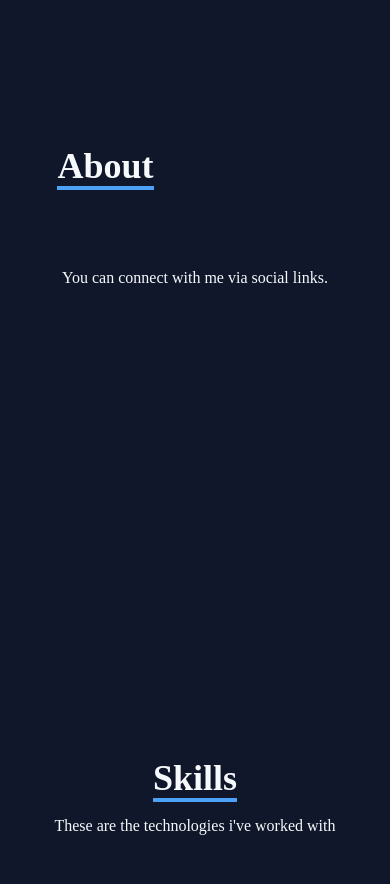
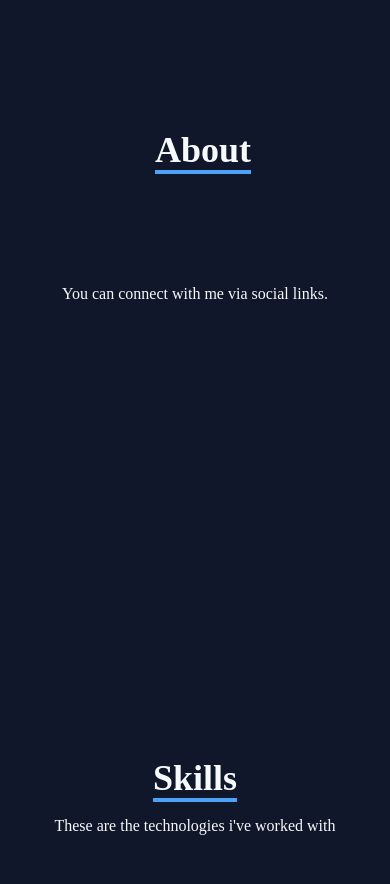
Before and after one commit to alvaro-mq/alvaro-mq.github.io, a React (Create React App) app: page / in a window 390 px wide. Shown: the part 1040-1924 px from the top of the page. Built offline with nearby package versions, Linux system fonts and the light colour scheme.

Commit message:
fix: problem align in small view

```diff
--- a/src/components/About.jsx
+++ b/src/components/About.jsx
@@ -8,14 +8,14 @@ const About = () => {
       name="about"
       className="w-full h-screen bg-light-bg-primary text-light-text-primary dark:bg-dark-bg-primary dark:text-dark-text-primary">
       <div className="flex flex-col justify-center items-center w-full h-full">
-        <div className="max-w-[1000px] w-full px-4 grid grid-cols-2 gap-8">
+        <div className="max-w-[1000px] w-full px-4 grid grid-cols-1 lg:grid-cols-2 md:grid-cols-2 gap-8">
           <div className="sm:text-right pb-8 pl-4">
             <p className="text-4xl font-bold inline border-b-4 border-generic">{t('menu.about')}</p>
           </div>
           <div></div>
         </div>
         <div className="max-w-[1000px] w-full grid sm:grid-cols-2 gap-8 px-4">
-          <div className="sm:text-right text-4xl font-bold">
+          <div className="sm:text-right text-3xl font-bold">
             <p>{t('about.presentation')}</p>
           </div>
           <div>
```
